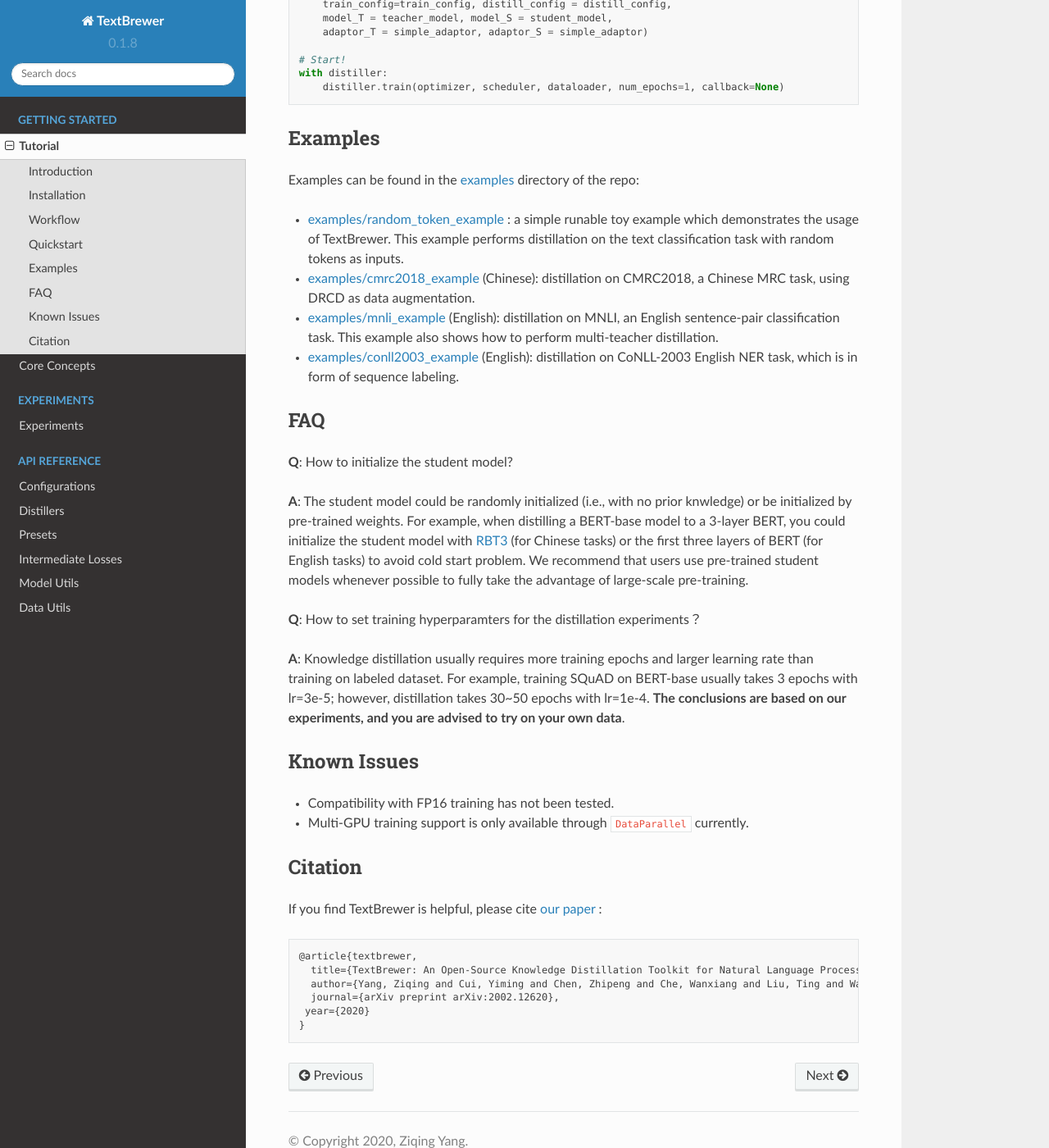
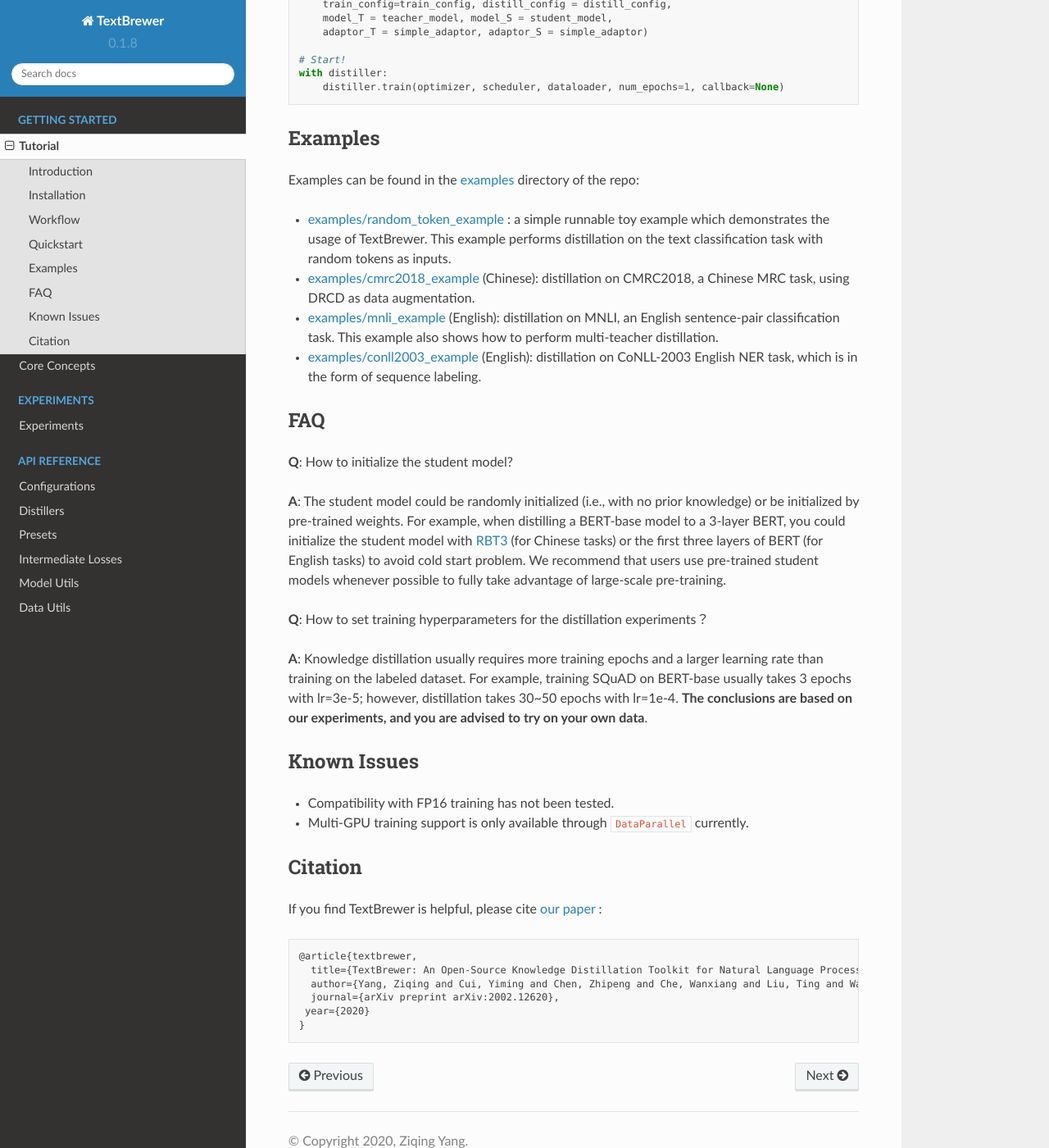
Before and after one commit to airaria/TextBrewer, a Sphinx documentation site: the page built from docs/source/Tutorial.rst, in a window 1280 px wide and 1400 px high, scrolled down 2769 px. Shown: the whole window at 82% size. Built offline with Sphinx 7.4.7 and the Read the Docs theme 2.0.0, drawn with Linux system fonts in a browser that asks for light colours; some of the changed text lies outside the part shown.

Commit message:
fix typos in desc and docs

```diff
--- a/docs/source/Concepts.rst
+++ b/docs/source/Concepts.rst
@@ -6,7 +6,7 @@
 
 * ``Model_T`` an instance of :class:`torch.nn.Module`, the teacher model that to be distilled.
 
-* ``Model_S``: an instance of :class:`torch.nn.Module`, the student model, usually smaller than the teacher model for the purpose of model compression and faster inference speed.
+* ``Model_S``: an instance of :class:`torch.nn.Module`, the student model, usually smaller than the teacher model for model compression and faster inference speed.
 
 * ``optimizer``: an instance of :class:`torch.optim.Optimizer`.
 
@@ -121,7 +121,7 @@
           * **labels** is required if and only if  ``probability_shift==True``.
           * You shouldn't ignore all the keys, otherwise the training won't start :)
 
-          In most cases **logits** should be provided, unless you are doing multi-stage training or non-classfification tasks, etc.
+          In most cases **logits** should be provided, unless you are doing multi-stage training or non-classification tasks, etc.
 
     Example::
 
--- a/docs/source/Losses.rst
+++ b/docs/source/Losses.rst
@@ -3,7 +3,7 @@
 Intermediate Losses
 ===================
 Here we list the definitions of pre-defined intermediate losses.
-Usually users don't need to refer to these functions directly, but refer to them by the names in :obj:`MATCH_LOSS_MAP`.
+Usually, users don't need to refer to these functions directly, but refer to them by the names in :obj:`MATCH_LOSS_MAP`.
 
 attention_mse
 -------------
--- a/docs/source/Presets.rst
+++ b/docs/source/Presets.rst
@@ -54,4 +54,4 @@
     intermediate_matches = [{'layer_T':0, 'layer_S':0, 'feature':'hidden','loss': 'my_L1_loss', 'weight' : 1}]
     ...)
 
-Refer to the source code for more details on inputs and outputs conventions (will be explained in more details in a later version of the documentation).
+Refer to the source code for more details on inputs and outputs conventions (will be explained in detail in a later version of the documentation).
--- a/docs/source/Tutorial.rst
+++ b/docs/source/Tutorial.rst
@@ -61,13 +61,13 @@
 * **Stage 1**: Preparation:
 
   #. Train the teacher model.
-  #. Define and intialize the student model.
-  #. Construct a dataloader, an optimizer and a learning rate scheduler.
+  #. Define and initialize the student model.
+  #. Construct a dataloader, an optimizer, and a learning rate scheduler.
 
 * **Stage 2**: Distillation with TextBrewer:
 
   #. Construct a ``TraningConfig`` and a ``DistillationConfig``, initialize a **distiller**.
-  #. Define an **adaptor** and a **callback**. The **adaptor** is used for adaptation of model inputs and outputs. The **callback** is called by the distiller during training.
+  #. Define an **adaptor** and a **callback**. The **adaptor** is used for the adaptation of model inputs and outputs. The **callback** is called by the distiller during training.
   #. Call the :``train`` method of the **distiller**.
 
 
@@ -127,23 +127,23 @@
 
 Examples can be found in the `examples <https://github.com/airaria/TextBrewer/tree/master/examples>`_ directory of the repo:
 
-* `examples/random_token_example <https://github.com/airaria/TextBrewer/tree/master/examples/random_tokens_example>`_ : a simple runable toy example which demonstrates the usage of TextBrewer. This example performs distillation on the text classification task with random tokens as inputs.
+* `examples/random_token_example <https://github.com/airaria/TextBrewer/tree/master/examples/random_tokens_example>`_ : a simple runnable toy example which demonstrates the usage of TextBrewer. This example performs distillation on the text classification task with random tokens as inputs.
 * `examples/cmrc2018\_example <https://github.com/airaria/TextBrewer/tree/master/examples/cmrc2018_example>`_ (Chinese): distillation on CMRC2018, a Chinese MRC task, using DRCD as data augmentation.
 * `examples/mnli\_example <https://github.com/airaria/TextBrewer/tree/master/examples/mnli_example>`_ (English): distillation on MNLI, an English sentence-pair classification task. This example also shows how to perform multi-teacher distillation.
-* `examples/conll2003_example <https://github.com/airaria/TextBrewer/tree/master/examples/conll2003_example>`_ (English): distillation on CoNLL-2003 English NER task, which is in form of sequence labeling.
+* `examples/conll2003_example <https://github.com/airaria/TextBrewer/tree/master/examples/conll2003_example>`_ (English): distillation on CoNLL-2003 English NER task, which is in the form of sequence labeling.
 
 FAQ
 ===
 
 **Q**: How to initialize the student model?
 
-**A**: The student model could be randomly initialized (i.e., with no prior knwledge) or be initialized by pre-trained weights.
+**A**: The student model could be randomly initialized (i.e., with no prior knowledge) or be initialized by pre-trained weights.
 For example, when distilling a BERT-base model to a 3-layer BERT, you could initialize the student model with `RBT3 <https://github.com/ymcui/Chinese-BERT-wwm>`_ (for Chinese tasks) or the first three layers of BERT (for English tasks) to avoid cold start problem.
-We recommend that users use pre-trained student models whenever possible to fully take the advantage of large-scale pre-training.
+We recommend that users use pre-trained student models whenever possible to fully take advantage of large-scale pre-training.
 
-**Q**: How to set training hyperparamters for the distillation experiments？
+**Q**: How to set training hyperparameters for the distillation experiments？
 
-**A**: Knowledge distillation usually requires more training epochs and larger learning rate than training on labeled dataset. For example, training SQuAD on BERT-base usually takes 3 epochs with lr=3e-5; however, distillation takes 30~50 epochs with lr=1e-4. **The conclusions are based on our experiments, and you are advised to try on your own data**.
+**A**: Knowledge distillation usually requires more training epochs and a larger learning rate than training on the labeled dataset. For example, training SQuAD on BERT-base usually takes 3 epochs with lr=3e-5; however, distillation takes 30~50 epochs with lr=1e-4. **The conclusions are based on our experiments, and you are advised to try on your own data**.
 
 Known Issues
 ============
--- a/docs/source/index.rst
+++ b/docs/source/index.rst
@@ -12,7 +12,7 @@
 
 **TextBrewer** is a PyTorch-based toolkit for **distillation of NLP models**.
 
-It includes various distilltion techniques from both NLP and CV, and provides an easy-to-use distillation framework, which allows users to quickly experiment with state-of-the-art distillation methods to compress the model with a relatively small sacrifice in performance, increase the inference speed and reduce the memory usage.
+It includes various distillation techniques from both NLP and CV, and provides an easy-to-use distillation framework, which allows users to quickly experiment with state-of-the-art distillation methods to compress the model with a relatively small sacrifice in performance, increase the inference speed and reduce the memory usage.
 
 Main features
 -------------
```
Also changed, not shown: README.md (+13 -13 lines), docs/source/Experiments.md (+2 -2 lines).
